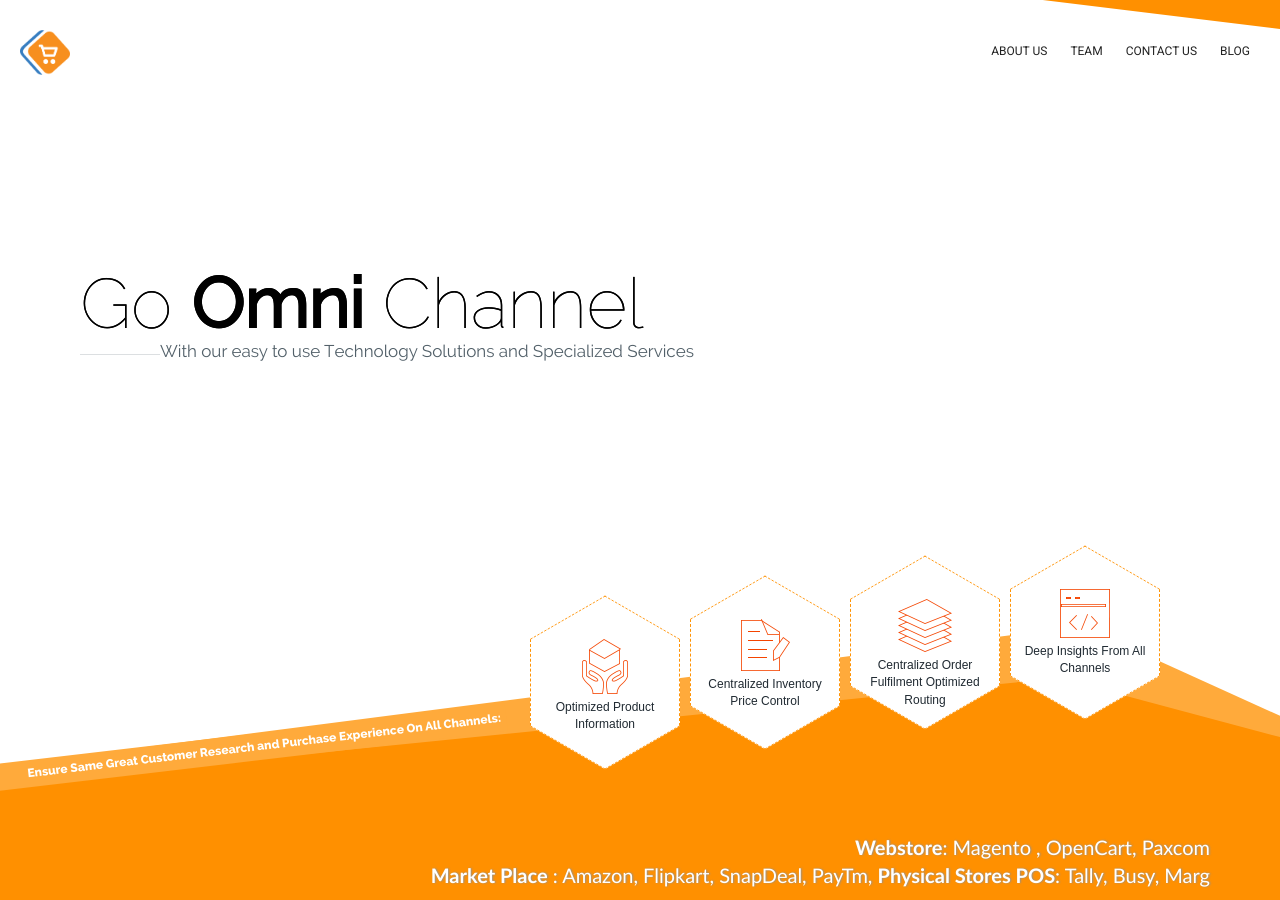
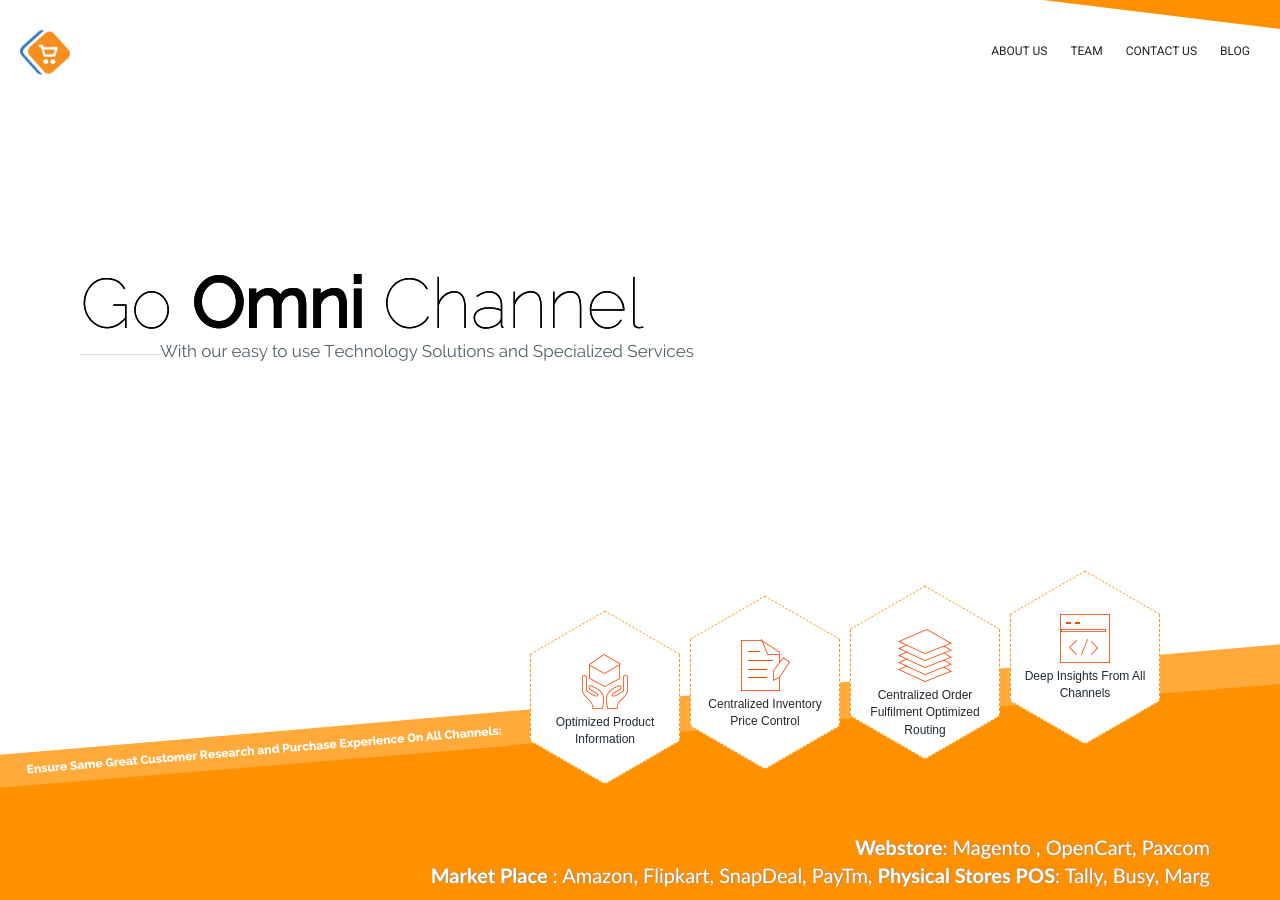
Before and after one commit to paxcom/paxcom.github.io, a Jekyll site: the page built from index.md, in a window 1280 px wide. Built offline with Jekyll 4.4.1, drawn with Linux system fonts in a browser that asks for light colours; comment, search, counter and statistics services are not loaded.

Commit message:
update home page

```diff
--- a/css/style.css
+++ b/css/style.css
@@ -959,12 +959,11 @@
     font-weight: 900;
     margin-left: -19px;
     margin-top: -99px;
-padding: 5px 5px 5px 30px;
-position: relative;
--ms-transform: rotate(-6.7deg); /* IE 9 */
--webkit-transform: rotate(-6.7deg); /* Safari */
-transform: rotate(-6.7deg);
-
+    padding: 9px 5px 7px 30px;
+    position: relative;
+    -ms-transform: rotate(-6.7deg);
+    -webkit-transform: rotate(-6.7deg);
+    transform: rotate(-4.7deg);
     z-index: 10;
 }
 ul.footer-nav {
@@ -1021,16 +1020,16 @@
 	border-left: dashed 1.4142px #ff9306;
 }
 ul.footer-nav li:nth-child(4) {
+	top: 115px;
+}
+ul.footer-nav li:nth-child(3) {
 	top: 100px;
 }
-ul.footer-nav li:nth-child(3) {
-	top: 80px;
-}
 ul.footer-nav li:nth-child(2) {
-	top: 60px;
+	top:90px;
 }
 ul.footer-nav li:nth-child(1) {
-	top: 50px;
+	top: 75px;
 	margin-right: 50px;
 }
 .footer-webstore {
@@ -1100,18 +1099,18 @@
 	padding-top: 82px;
 }
 .bg:before {
-	border-bottom: 107px solid #ff9000;
-	border-left: 1059px solid transparent;
-	border-right: 400px solid transparent;
+	border-bottom: 130px solid #ff9000;
+    border-left: 1632px solid transparent;
+    border-right: 100px solid transparent;
     content: "";
     position: absolute;
-	top: 52px;
+    top: 30px;
     width: 100%;
     z-index: 1;
 }
 .bg:after {
-	border-bottom: 141px solid #ffaa3b;
-	border-left: 1090px solid transparent;
+	border-bottom: 130px solid #ffaa3b;
+	border-left: 1500px solid transparent;
 	border-right: 311px solid transparent;
 	content: "";
 	left: -8px;
```
Lines whose indentation alone changed are shown as unchanged.
